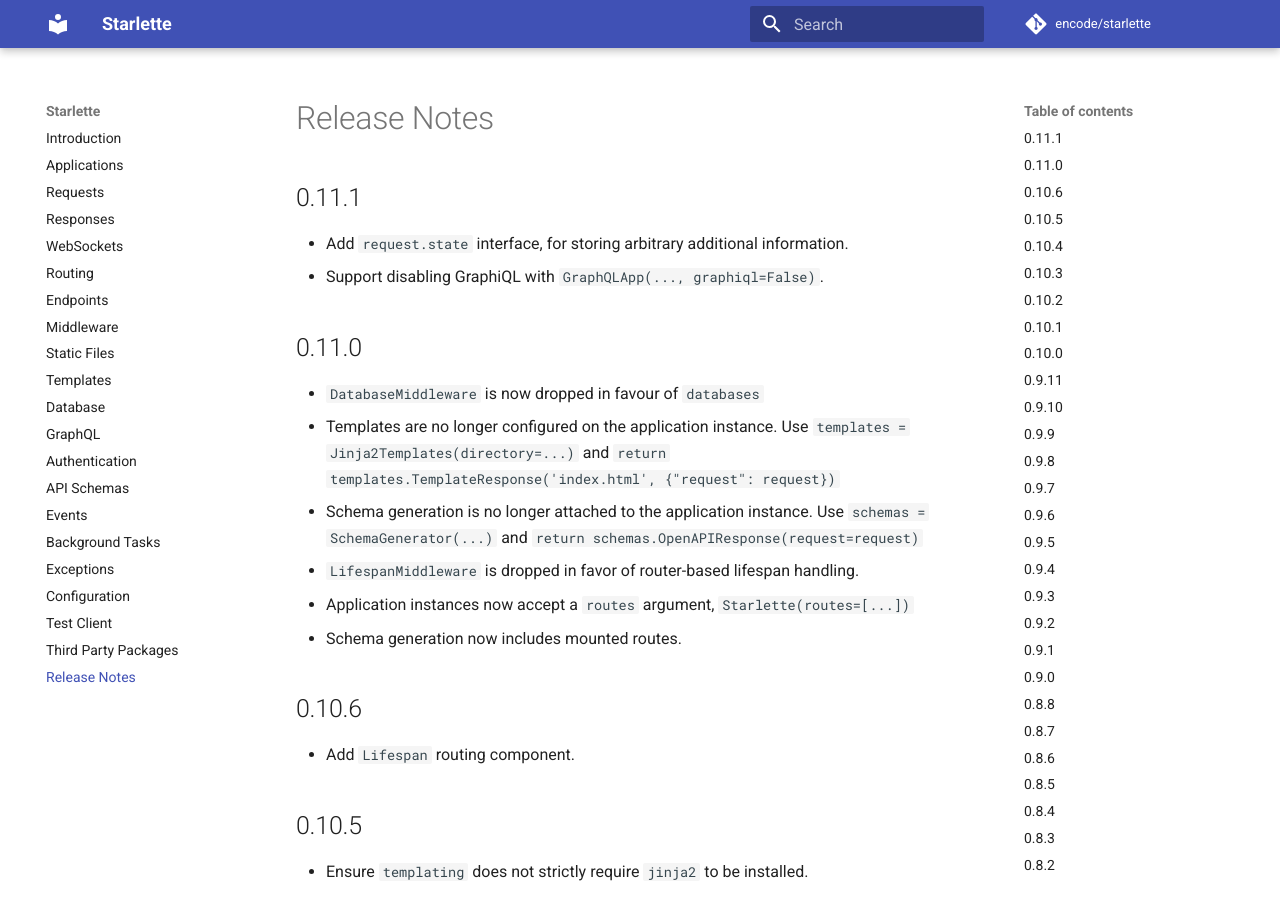
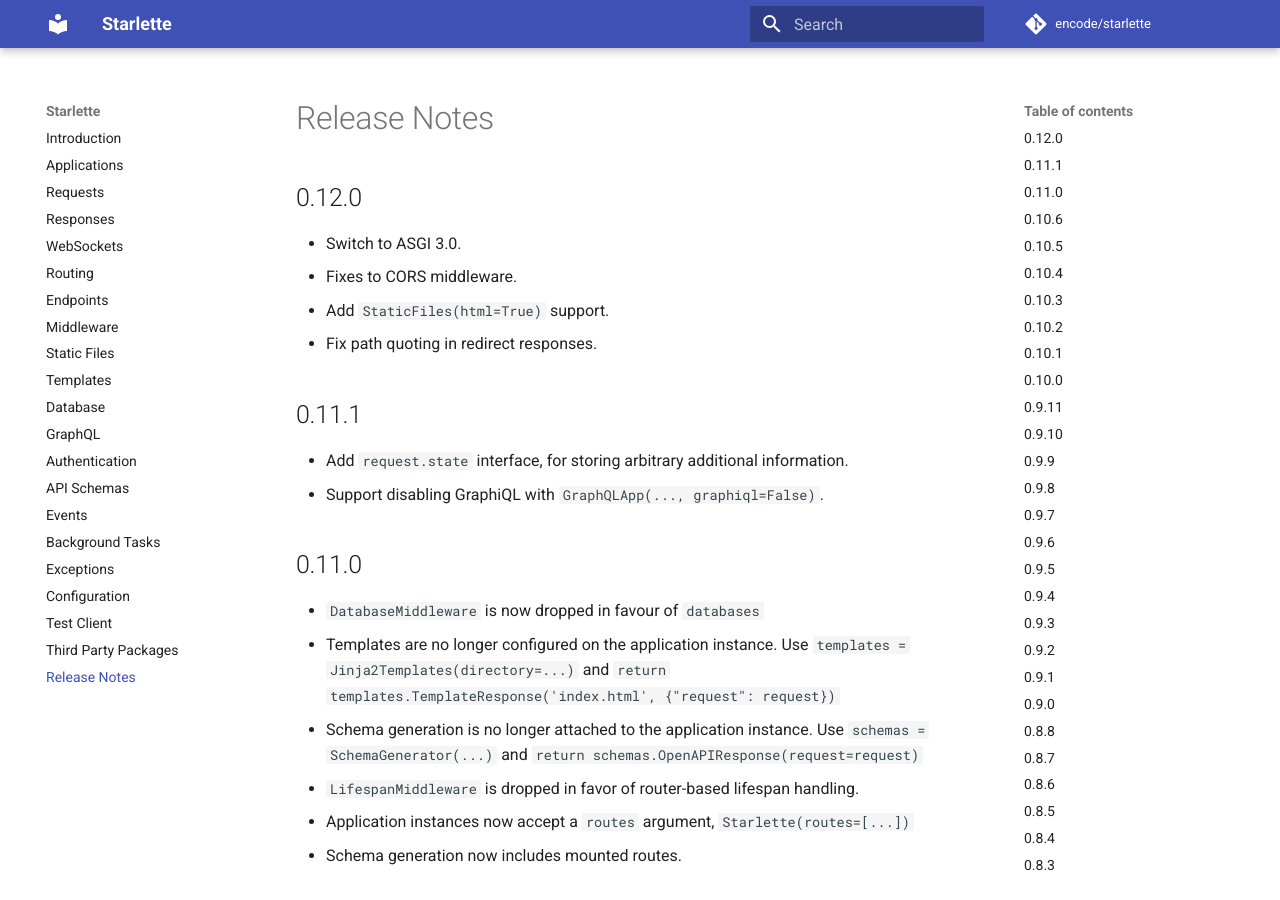
Before and after one commit to hidraco/starlette, an MkDocs documentation site: the page built from docs/release-notes.md, in a window 1280 px wide and 900 px high. Built offline with MkDocs 1.6.1 and Material for MkDocs 9.7.7, drawn with Linux system fonts in a browser that asks for light colours; comment, search, counter and statistics services are not loaded.

Commit message:
Version 0.12.0

```diff
--- a/docs/release-notes.md
+++ b/docs/release-notes.md
@@ -1,3 +1,10 @@
+## 0.12.0
+
+* Switch to ASGI 3.0.
+* Fixes to CORS middleware.
+* Add `StaticFiles(html=True)` support.
+* Fix path quoting in redirect responses.
+
 ## 0.11.1
 
 * Add `request.state` interface, for storing arbitrary additional information.
--- a/starlette/__init__.py
+++ b/starlette/__init__.py
@@ -1 +1 @@
-__version__ = "0.12.0.b3"
+__version__ = "0.12.0"
```
